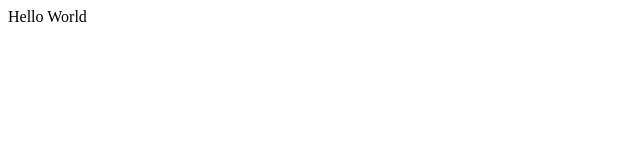
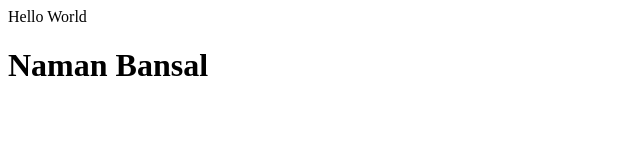
Before and after one commit to Naman-tech2006/localrepo, a plain HTML site: page index.html in a window 1280 px wide. Shown: the whole page, without its empty margins (0-640 px from the left). Drawn offline with Linux system fonts and the light colour scheme.

Commit message:
new heading

```diff
--- a/index.html
+++ b/index.html
@@ -2,4 +2,7 @@
     <p>
         Hello World
     </p>
+    <h1>
+        Naman Bansal
+    </h1>
 </html>
```
